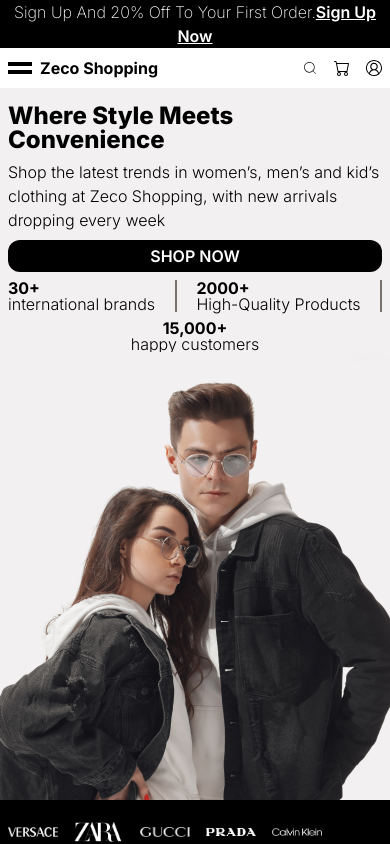
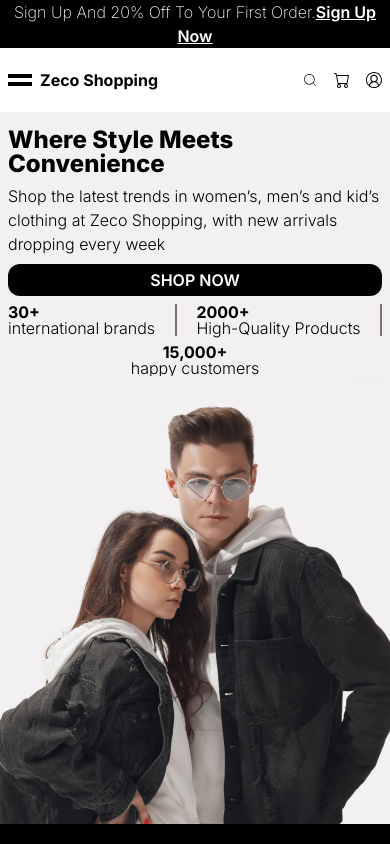
Before and after one commit to nkemahjunior/00-e-commerce-app, a Next.js app: page / in a window 390 px wide. Shown: the top 844 px of the page. Built offline with nearby package versions, Linux system fonts and the light colour scheme; some icons are missing.

Commit message:
updated home

```diff
--- a/src/app/ui/Hero/Hero.jsx
+++ b/src/app/ui/Hero/Hero.jsx
@@ -1,4 +1,5 @@
 'use client'
+import 'client-only'
 
 import {PiStarFourFill} from "react-icons/pi"
 
@@ -6,19 +7,19 @@ import Image from "next/image"
 
 import { useEffect, useState } from "react";
 
-// function getWindowSize() {
-//     const { innerWidth, innerHeight } = window;
-//     return { innerWidth, innerHeight };
-//   }
+function getWindowSize() {
+    const { innerWidth, innerHeight } = window;
+    return { innerWidth, innerHeight };
+  }
 
 function Hero() {
 
-    const [windowSize, setWindowsize] = useState(null);
+    const [windowSize, setWindowsize] = useState(getWindowSize());
 
     useEffect(() => {
+
       function handleWindowResize() {
-        if(window !== "undefined" )
-        setWindowsize(window.innerWidth)
+        setWindowsize(getWindowSize());
       }
 
       window.addEventListener("resize", handleWindowResize);
@@ -27,7 +28,6 @@ function Hero() {
         window.removeEventListener("resize", handleWindowResize);
       };
     }, []);
-
 
     return (
         <header className="pt-4  bg-[#F2F0F1]">
@@ -75,9 +75,10 @@ function Hero() {
 
 
                     <div className="md:h-[52dvh] md:mr-8" >
-                    {windowSize < 768 ?  <Image src={"/mobileHeroImage.png"} alt="photo of two models with black jeans jackets"
+                    {windowSize.innerWidth < 768 ?  <Image src={"/mobileHeroImage.png"} alt="photo of two models with black jeans jackets"
                         width={500} height={500}
-                        /> :  <Image src={"/heroImage.png"} alt="photo of two models with black jeans jackets"
+                        quality={100} />
+                        :  <Image src={"/heroImage.png"} alt="photo of two models with black jeans jackets"
                         width={500} height={500}
                         style={{
 
@@ -85,6 +86,7 @@ function Hero() {
 
 
                           }}
+                          quality={100}
                         />}
 
                     </div>
--- a/src/app/ui/headerFeature/MobileHeader.jsx
+++ b/src/app/ui/headerFeature/MobileHeader.jsx
@@ -44,7 +44,7 @@ function MobileHeader() {
         <span className="capitalize underline font-semibold">Sign up Now</span>
       </div>
 
-      <ul className="flex items-center justify-between  px-2  py-2  bg-white backdrop-filter backdrop-blur-lg bg-opacity-10">
+      <ul className="flex items-center justify-between  px-2  py-2  bg-white backdrop-filter backdrop-blur-lg bg-opacity-10 h-[4rem]">
         <div className="flex items-center space-x-2">
           <li onClick={handleShowNav}>
             <div className="bg-black w-6 h-1 mb-1"></div>
@@ -90,14 +90,14 @@ function MobileHeader() {
         className={`  absolute top-0  w-[100dvw] h-[100dvh]  ${
           showNav === true ? "" : "hidden"
         } transition-all
-         backdrop-filter backdrop-blur-lg bg-opacity-1 `}
+         backdrop-filter backdrop-blur-lg bg-opacity-1  `}
 
       >
         <div
-          className="w-[70dvw] pl-4  border-solid border-2  shadow-lg bg-white pb-4  "
+          className=" pl-4  border-solid border-2  shadow-lg bg-white pb-4  h-[100vh] w-[80vw]"
           ref={ref}
         >
-          <ul className="space-y-3 mt-2">
+          <ul className="space-y-5 mt-2">
             <div className="flex justify-between items-center mr-8">
               <li className="font-semibold">shop</li>
 
--- a/tailwind.config.js
+++ b/tailwind.config.js
@@ -1,4 +1,6 @@
 /** @type {import('tailwindcss').Config} */
+const plugin = require('tailwindcss/plugin');
+
 module.exports = {
   content: [
     './src/pages/**/*.{js,ts,jsx,tsx,mdx}',
@@ -10,5 +12,21 @@ module.exports = {
 
     },
   },
-  plugins: [],
+  plugins: [
+    plugin(function ({ addVariant, e, postcss }) {
+      addVariant('firefox', ({ container, separator }) => {
+        const isFirefoxRule = postcss.atRule({
+          name: '-moz-document',
+          params: 'url-prefix()',
+        });
+        isFirefoxRule.append(container.nodes);
+        container.append(isFirefoxRule);
+        isFirefoxRule.walkRules((rule) => {
+          rule.selector = `.${e(
+            `firefox${separator}${rule.selector.slice(1)}`
+          )}`;
+        });
+      });
+    }),
+  ],
 }
```
